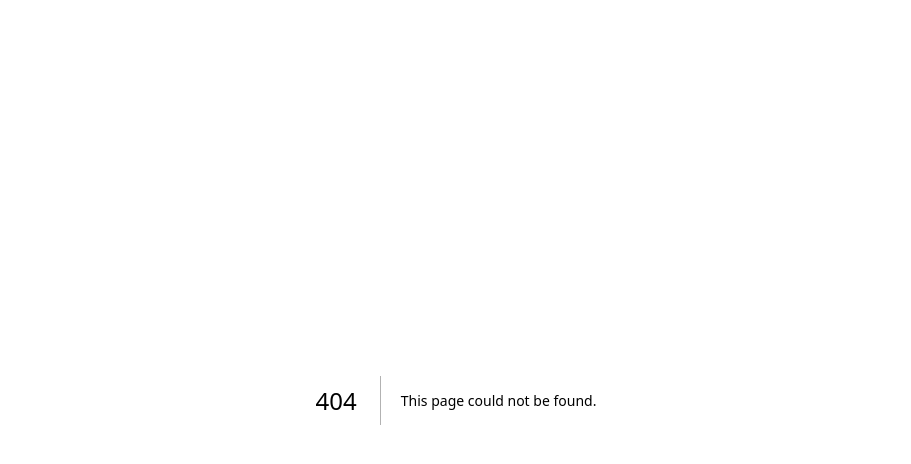
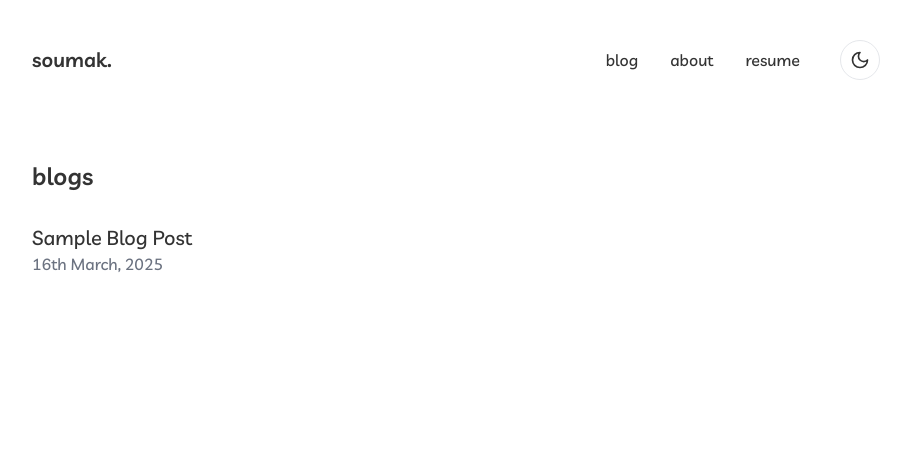
Before and after one commit to soumakk/portfolio, a Next.js app: page /blog in a window 1280 px wide. Before the commit this address had no page. Shown: the top 464 px of the page, without its empty margins (184-1095 px from the left). Built offline with nearby package versions, Linux system fonts and the light colour scheme.

Commit message:
blogs url changes

```diff
--- a/src/app/blogs/page.tsx
+++ b/src/app/blog/page.tsx
@@ -28,7 +28,7 @@ export default async function BlogsList() {
 
 				{blogsList?.map((blog, idx) => (
 					<div key={idx} className="py-2">
-						<Link href={`/blogs/${blog.slug}`}>
+						<Link href={`/blog/${blog.slug}`}>
 							<h3 className="text-xl font-medium hover:underline">{blog.title}</h3>
 							<p className="text-base text-muted-foreground">{blog.date}</p>
 						</Link>
--- a/src/components/home/AboutMe.tsx
+++ b/src/components/home/AboutMe.tsx
@@ -2,7 +2,7 @@ import React from 'react'
 
 export default function AboutMe() {
 	return (
-		<section className="my-32">
+		<section className="my-32" id="about">
 			<h2 className="text-2xl text-muted-foreground">about me</h2>
 
 			<div className="grid grid-cols-1 lg:grid-cols-5 gap-20 my-10">
--- a/src/components/layout/Header.tsx
+++ b/src/components/layout/Header.tsx
@@ -18,16 +18,15 @@ export default function Header() {
 			<nav className="flex items-center gap-10">
 				<ul className="flex items-center gap-8">
 					<li>
-						<Link href="/">projects</Link>
+						<Link href="/blog">blog</Link>
 					</li>
 					<li>
-						<Link href="/blogs">blogs</Link>
+						<Link href="/#about">about</Link>
 					</li>
 					<li>
-						<Link href="/about">about</Link>
-					</li>
-					<li>
-						<Link href="/">resume</Link>
+						<Link href="/resume.pdf" target="_blank" rel="noreferrer">
+							resume
+						</Link>
 					</li>
 				</ul>
 
```
Also changed, not shown: src/app/blog/[slug]/page.tsx (renamed from src/app/blogs/[slug]/page.tsx).
